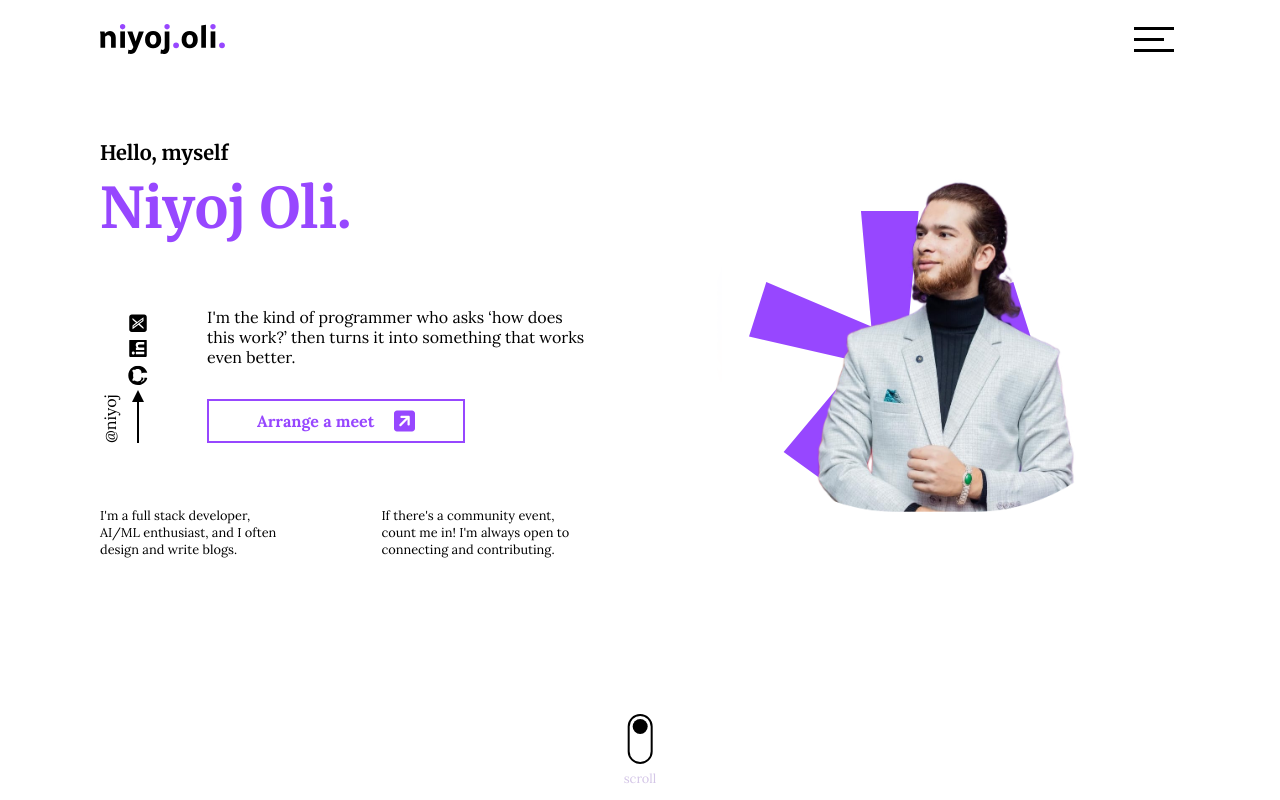
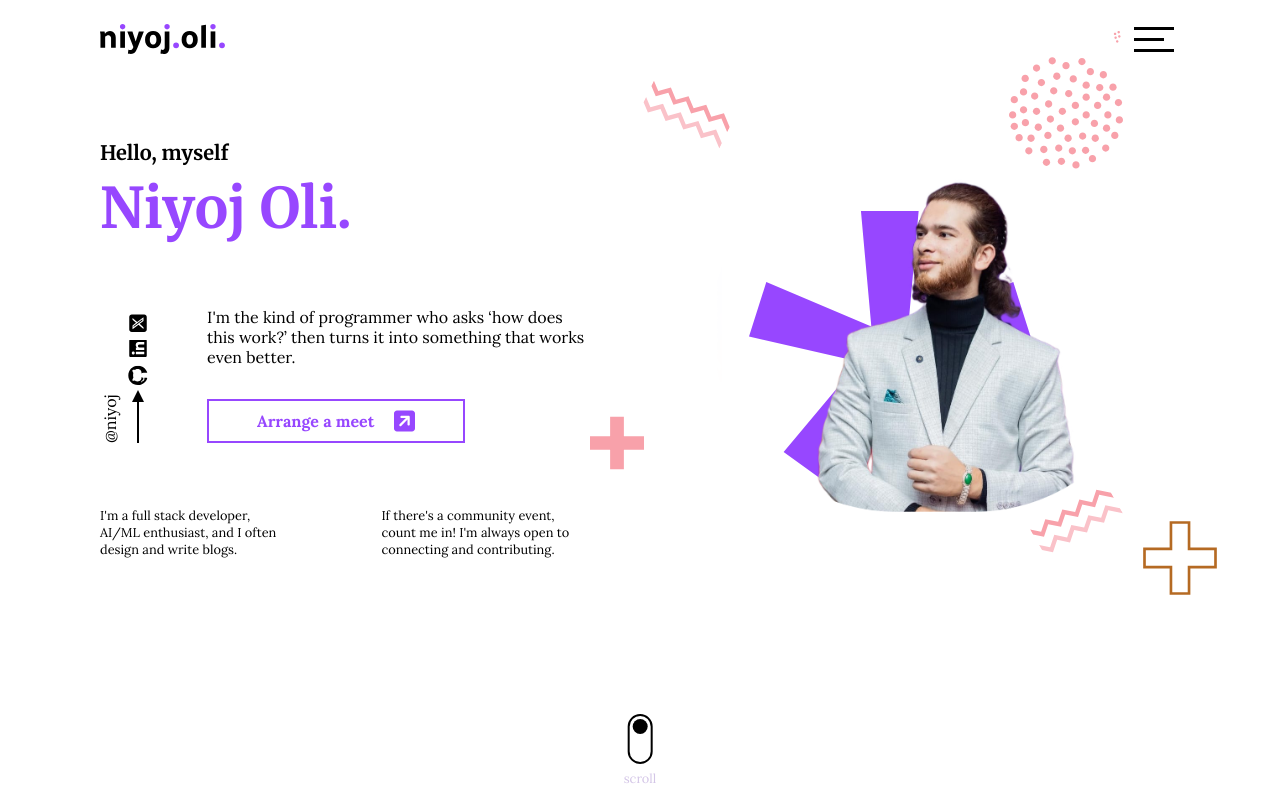
Before and after one commit to niyoj/niyoj.github.io, a React (Vite) app: page / in a window 1280 px wide. Built offline with nearby package versions, Linux system fonts and the light colour scheme.

Commit message:
completes placement of homepage abstract element

```diff
--- a/src/pages/homepage/homeapge_headshot/homepage_headshot.jsx
+++ b/src/pages/homepage/homeapge_headshot/homepage_headshot.jsx
@@ -3,9 +3,16 @@ import styles from "./homepage_headshot.module.css";
 import Headshot from "@assets/images/headshot.png";
 import HeadshotBG from "@assets/images/headshotBG.svg?react";
 
+import DotsCircle from "@assets/images/abstracts/dots-circle.svg?react";
+import Plus from "@assets/images/abstracts/plus.svg?react";
+import ZigZag from "@assets/images/abstracts/zigzag.svg?react";
+
 export default function HomepageSide() {
   return (
     <div className={styles["homepage__side"]}>
+      <ZigZag
+        className={`${styles["abstract"]} ${styles["abstract--zigzag_1"]}`}
+      />
       <div className={styles["homepage__side__headshot_wrapper"]}>
         <img
           className={styles["homepage__side__headshot"]}
@@ -13,7 +20,14 @@ export default function HomepageSide() {
           alt="Headshot of Niyoj"
         />
         <HeadshotBG className={styles["homepage__side__headshotbg"]} />
+        <ZigZag
+          className={`${styles["abstract"]} ${styles["abstract--zigzag_2"]}`}
+        />
       </div>
+      <DotsCircle
+        className={`${styles["abstract"]} ${styles["abstract--dotscircle"]}`}
+      />
+      <Plus className={`${styles["abstract"]} ${styles["abstract--plus"]}`} />
     </div>
   );
 }
--- a/src/pages/homepage/homeapge_headshot/homepage_headshot.module.css
+++ b/src/pages/homepage/homeapge_headshot/homepage_headshot.module.css
@@ -4,6 +4,8 @@
   display: flex;
   justify-content: center;
   align-items: center;
+
+  position: relative;
 }
 
 .homepage__side__headshot_wrapper {
@@ -22,3 +24,32 @@
   left: 3vw;
   z-index: -1;
 }
+
+.abstract {
+  position: absolute;
+  z-index: -1;
+}
+
+.abstract--dotscircle {
+  top: 0;
+  right: 0;
+  transform: translate(-50%, -50%);
+}
+
+.abstract--plus {
+  bottom: 0;
+  right: 0;
+  transform: translate(50%, 50%);
+}
+
+.abstract--zigzag_1 {
+  top: 0;
+  left: 0;
+  transform: rotate(25.87deg) translate(-50%, 50%);
+}
+
+.abstract--zigzag_2 {
+  bottom: 0;
+  right: 0;
+  transform: rotate(-30deg) translate(-50%);
+}
--- a/src/pages/homepage/homepage.jsx
+++ b/src/pages/homepage/homepage.jsx
@@ -6,6 +6,8 @@ import GitHub from "@assets/images/icons/github.svg?react";
 import Linkedin from "@assets/images/icons/linkedin.svg?react";
 import Twitter from "@assets/images/icons/twitter.svg?react";
 import Redirect from "@assets/images/icons/open-in-blank.svg?react";
+
+import SolidPlus from "@assets/images/abstracts/solid-plus.svg?react";
 
 import styles from "./homepage.module.css";
 import HomepageSide from "./homeapge_headshot/homepage_headshot";
@@ -49,6 +51,9 @@ export const HomePage = forwardRef((props, ref) => {
               Arrange a meet <Redirect style={{ height: 24 }} />{" "}
             </Button>
           </div>
+          <SolidPlus
+            className={`${styles["abstracts"]} ${styles["abstracts--solidplus"]}`}
+          />
         </div>
 
         <div className={styles["homepage__hero__content"]}>
--- a/src/pages/homepage/homepage.module.css
+++ b/src/pages/homepage/homepage.module.css
@@ -22,6 +22,7 @@
 }
 
 .homepage__hero__cta {
+  position: relative;
   display: flex;
   flex-direction: row;
   gap: 3rem;
@@ -85,3 +86,14 @@
   position: relative;
   gap: 100px;
 }
+
+.abstracts {
+  position: absolute;
+  z-index: -1;
+}
+
+.abstracts--solidplus {
+  bottom: 0;
+  right: 0;
+  transform: translate(100%, 50%);
+}
```
